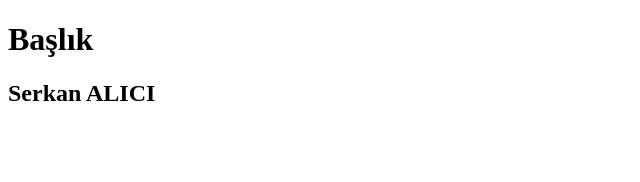
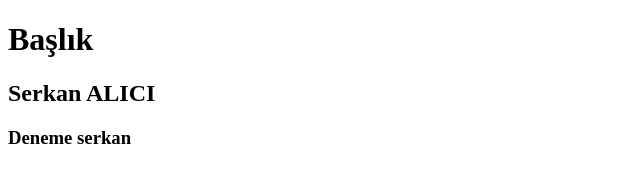
Before and after one commit to serkannalici/deneme, a plain HTML site: page index.html in a window 1280 px wide. Shown: the whole page, without its empty margins (0-640 px from the left). Drawn offline with Linux system fonts and the light colour scheme.

Commit message:
yeni h3 başlık

```diff
--- a/index.html
+++ b/index.html
@@ -9,5 +9,7 @@
     <h1>Başlık</h1>
 
     <h2>Serkan ALICI</h2>
+
+    <h3>Deneme serkan</h3>
 </body>
 </html>
```
